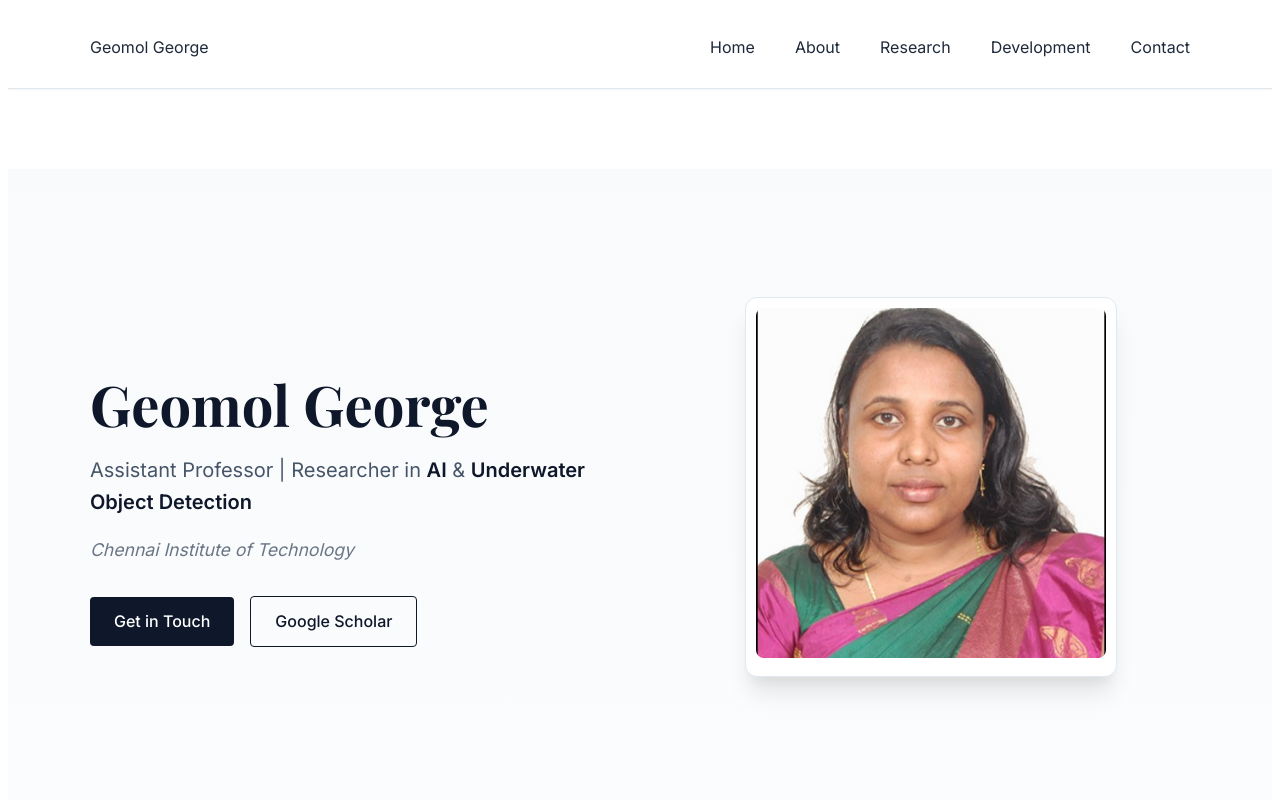
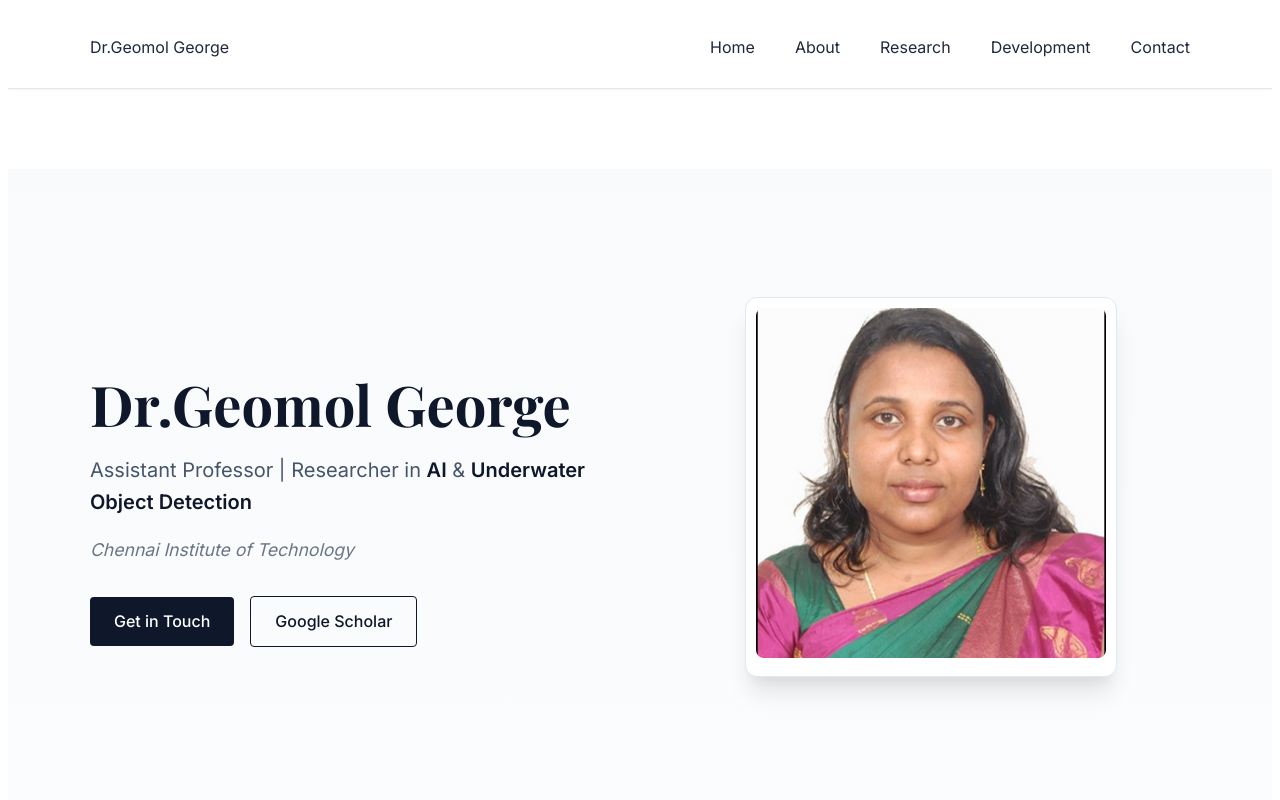
Before and after one commit to Sanoj12/dr.geomol_website, a Next.js app: page / in a window 1280 px wide. Shown: the top 800 px of the page. Built offline with nearby package versions, Linux system fonts and the light colour scheme.

Commit message:
image file uploaded

```diff
--- a/src/app/page.tsx
+++ b/src/app/page.tsx
@@ -10,7 +10,7 @@ export default function Home() {
       <section className="hero">
         <div className="container hero-content">
           <div className="hero-text">
-            <h1 className="title">Geomol George</h1>
+            <h1 className="title">Dr.Geomol George</h1>
             <p className="subtitle">
               Assistant Professor | Researcher in <span className="highlight">AI</span> & <span className="highlight">Underwater Object Detection</span>
             </p>
--- a/src/components/Navbar.tsx
+++ b/src/components/Navbar.tsx
@@ -28,7 +28,7 @@ export default function Navbar() {
     <nav className="fixed top-0 left-0 right-0 z-50 nav-container">
       <div className="container" style={{ display: 'flex', justifyContent: 'space-between', alignItems: 'center', height: '80px' }}>
         <Link href="/" className="logo" onClick={closeMenu}>
-          Geomol George
+          Dr.Geomol George
         </Link>
 
         <div className="hamburger" onClick={toggleMenu}>
```
